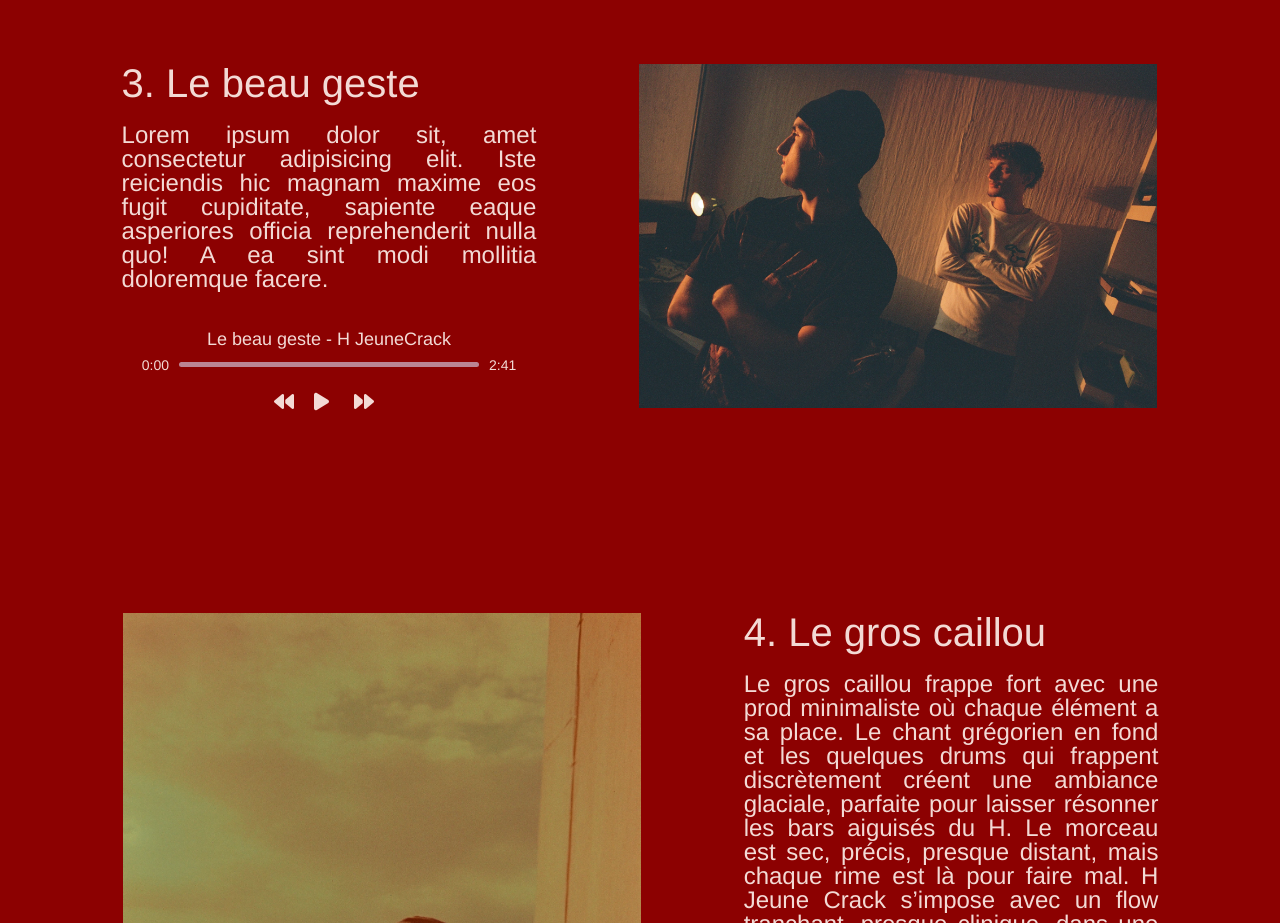
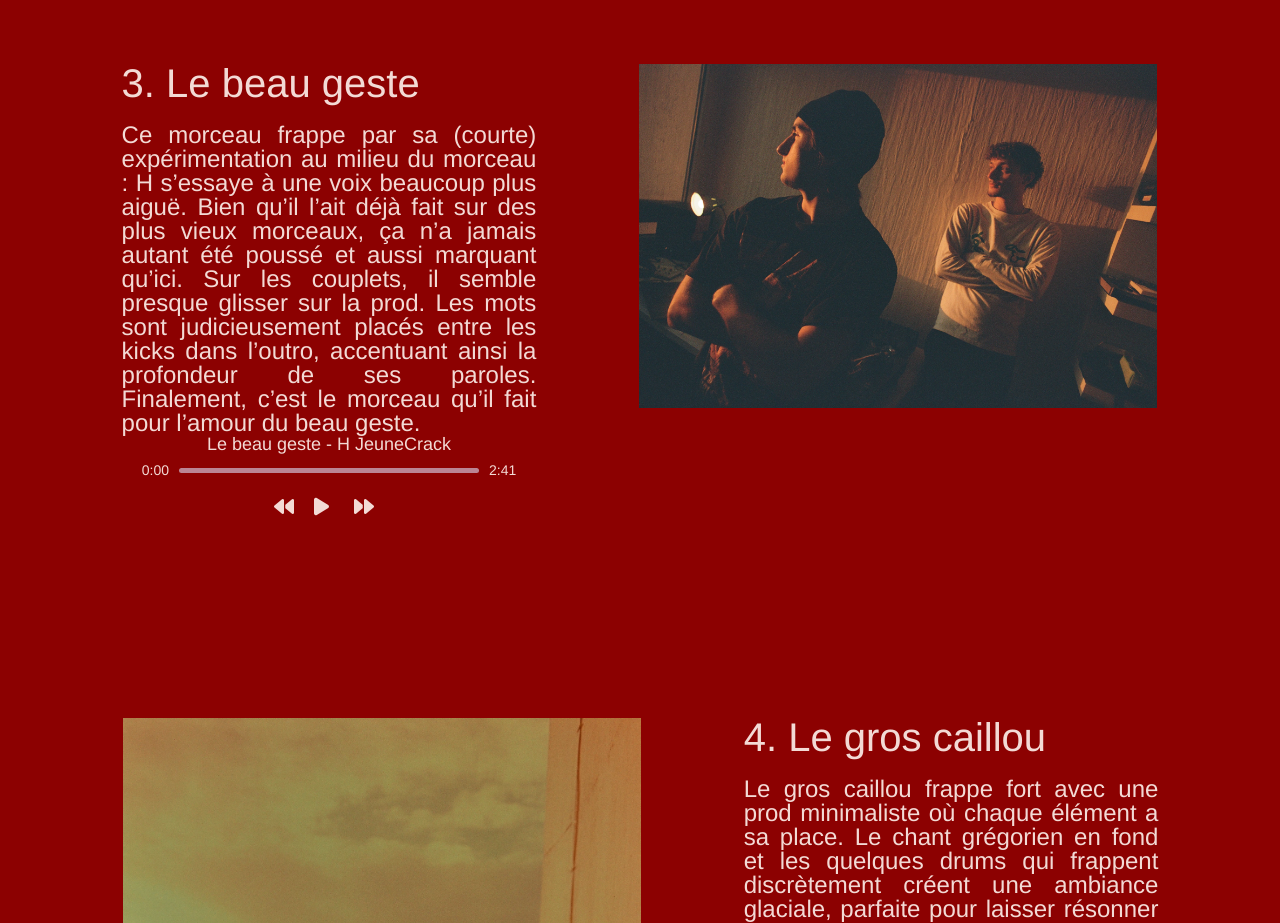
Before and after one commit to seg1-exe/1ermouvement, a website: page index.html in a window 1280 px wide. Shown: the part 4740-5663 px from the top of the page. Drawn offline with nearby package versions, Linux system fonts and the light colour scheme.

Commit message:
adding text

```diff
--- a/index.html
+++ b/index.html
@@ -117,7 +117,7 @@
               <div class="side-card">
                 <div class="song-txt">
                   <h2>3. Le beau geste</h2>
-                  <p>Lorem ipsum dolor sit, amet consectetur adipisicing elit. Iste reiciendis hic magnam maxime eos fugit cupiditate, sapiente eaque asperiores officia reprehenderit nulla quo! A ea sint modi mollitia doloremque facere.</p>
+                  <p>Ce morceau frappe par sa (courte) expérimentation au milieu du morceau : H s’essaye à une voix beaucoup plus aiguë. Bien qu’il l’ait déjà fait sur des plus vieux morceaux, ça n’a jamais autant été poussé et aussi marquant qu’ici. Sur les couplets, il semble presque glisser sur la prod. Les mots sont judicieusement placés entre les kicks dans l’outro, accentuant ainsi la profondeur de ses paroles. Finalement, c’est le morceau qu’il fait pour l’amour du beau geste. </p>
                 </div>
 
                 <!-- Lecteur 2 -->
```
